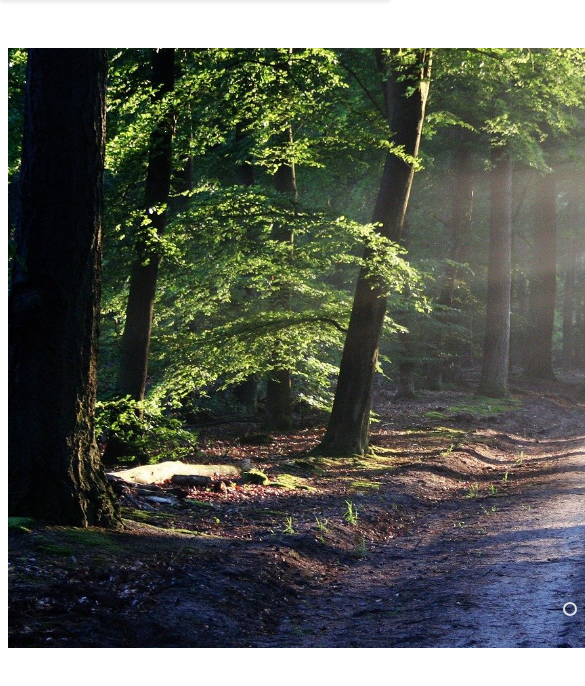
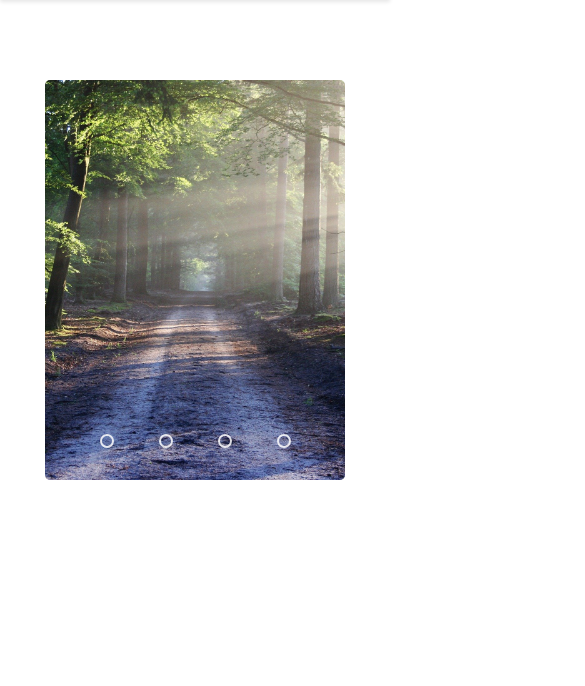
Before and after one commit to j-codepro/responsive-dropdown-menu, a plain HTML site: page index.html in a window 390 px wide. Shown: the part 64-750 px from the top of the page, 585 px wide, since content can reach past the window. Drawn offline with nearby package versions, Linux system fonts and the light colour scheme.

Commit message:
responsive

```diff
--- a/css/style.css
+++ b/css/style.css
@@ -14,8 +14,8 @@
 
     --header-height: 4rem;
 
-    --slider-width: 1300px;
-    --slider-height: 600px;
+    --slider-width: 1250px;
+    --slider-height: 500px;
 }
 
 @media screen and (min-width: 768px) {
@@ -273,10 +273,9 @@ a {
 
 /* IMAGE SLIDER */
 .slider {
-    margin-top: 3rem;
+    margin-top: 5rem;
     width: var(--slider-width);
     height: var(--slider-height);
-    border-radius: 5px;
     margin-left: auto;
     margin-right: auto;
 }
@@ -298,15 +297,19 @@ a {
     width: var(--slider-width);
     height: var(--slider-height);
     object-fit: cover;
+    border-radius: 5px;
 }
 
 /* SLIDER MANUAL NAV */
 .navigation-manual {
+    position: absolute;
+    width: var(--slider-width);
     display: flex;
     justify-content: center;
     margin-top: -50px;
 }
 
+/* with '~' it selects the .manual-btn except the first one */
 .navigation-manual .manual-btn ~ .manual-btn {
     margin-left: 45px;
 }
@@ -316,7 +319,7 @@ a {
     padding: 5px;
     border-radius: 10px;
     cursor: pointer;
-    transition: 0.5s ease-in-out;
+    transition: 0.5s ease;
 }
 
 .manual-btn:hover {
@@ -338,3 +341,75 @@ a {
 #radio4:checked ~ .first {
     margin-left: -300%;
 }
+
+/* SLIDER AUTOMATIC NAV */
+.navigation-auto {
+    position: absolute;
+    width: var(--slider-width);
+    display: flex;
+    justify-content: center;
+    margin-top: 555px;
+}
+
+.navigation-auto div {
+    border: 2px solid rgba(255, 255, 255, 0.842);
+    padding: 5px;
+    border-radius: 10px;
+    cursor: pointer;
+    transition: 0.5s ease-in-out;
+}
+
+.navigation-auto div ~ div {
+    margin-left: 45px;
+}
+
+#radio1:checked ~ .navigation-auto .auto-btn1 {
+    background-color: rgba(255, 255, 255, 0.842);
+}
+
+#radio2:checked ~ .navigation-auto .auto-btn2 {
+    background-color: rgba(255, 255, 255, 0.842);
+}
+
+#radio3:checked ~ .navigation-auto .auto-btn3 {
+    background-color: rgba(255, 255, 255, 0.842);
+}
+
+#radio4:checked ~ .navigation-auto .auto-btn4 {
+    background-color: rgba(255, 255, 255, 0.842);
+}
+
+@media screen and (max-width: 1350px) {
+    :root {
+        --slider-width: 1000px;
+        --slider-height: 450px;
+    }
+}
+
+@media screen and (max-width: 1100px) {
+    :root {
+        --slider-width: 800px;
+        --slider-height: 350px;
+    }
+}
+
+@media screen and (max-width: 800px) {
+    :root {
+        --slider-width: 600px;
+        --slider-height: 400px;
+    }
+}
+
+@media screen and (max-width: 600px) {
+    :root {
+        --slider-width: 400px;
+        --slider-height: 400px;
+    }
+}
+
+@media screen and (max-width: 400px) {
+    :root {
+        --slider-width: 300px;
+        --slider-height: 400px;
+    }
+}
--- a/main.js
+++ b/main.js
@@ -1 +1 @@
-(()=>{"use strict";const e=document.querySelectorAll(".nav-link");function t(){e.forEach((e=>e.classList.remove("active"))),this.classList.add("active")}((e,t)=>{const c=document.getElementById("header-toggle"),s=document.getElementById("nav-menu");c&&s&&c.addEventListener("click",(()=>{s.classList.toggle("show"),c.classList.toggle("bx-x")}))})(),e.forEach((e=>e.addEventListener("click",t)))})();
+(()=>{"use strict";const e=document.querySelectorAll(".nav-link");function t(){e.forEach((e=>e.classList.remove("active"))),this.classList.add("active")}((e,t)=>{const c=document.getElementById("header-toggle"),s=document.getElementById("nav-menu");c&&s&&c.addEventListener("click",(()=>{s.classList.toggle("show"),c.classList.toggle("bx-x")}))})(),e.forEach((e=>e.addEventListener("click",t))),(()=>{let e=0;setInterval((()=>{document.getElementById("radio").checked=!0,e+=1,e>4&&(e=1)}),5e3)})()})();
```
Also changed, not shown: index.html (+1 -1 lines).
